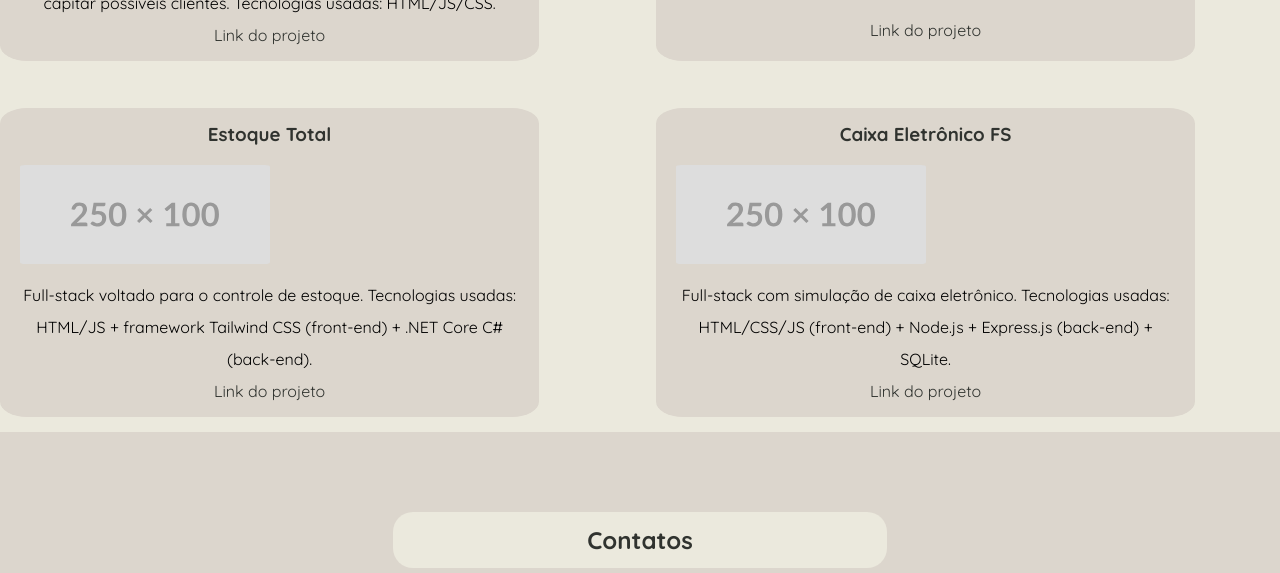
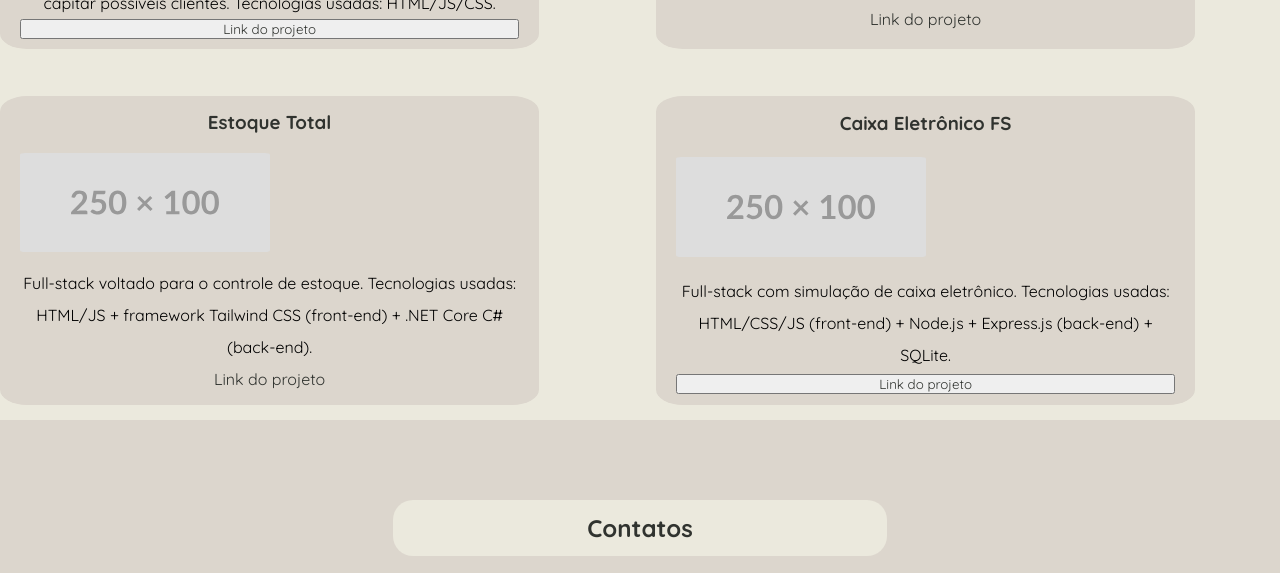
Before and after one commit to juliasantosbacelar/ProjetoPortifolio, a plain HTML site: page index.html in a window 1280 px wide. Shown: the part 1846-2419 px from the top of the page. Drawn offline with Linux system fonts and the light colour scheme; a web font is replaced by a local one.

Commit message:
mudei o botão da seção projeto

```diff
--- a/index.html
+++ b/index.html
@@ -74,7 +74,7 @@
                 <a href="https://aninha8925.github.io/Prj_MaisAmor/"><img src="imgs/maisAmor.png" alt="Imagem do site Mais Amor"></a>
 
                 <p>Aplicação totalmente front-end para ajudar a ONG Mais Amor a capitar possíveis clientes. Tecnologias usadas: HTML/JS/CSS.</p>
-                <p><a href="https://aninha8925.github.io/Prj_MaisAmor/">Link do projeto</a></p>
+                <button><a href="https://aninha8925.github.io/Prj_MaisAmor/">Link do projeto</a></p></button>
 
             </div>
 
@@ -107,7 +107,8 @@
                 <img src="imgs/250x100.svg" alt="">
 
                 <p>Full-stack com simulação de caixa eletrônico. Tecnologias usadas: HTML/CSS/JS (front-end) + Node.js + Express.js (back-end) + SQLite.</p>
-                <p><a href="#">Link do projeto</a></p>
+                <button><a href="https://aninha8925.github.io/Prj_MaisAmor/">Link do projeto</a></button>
+
 
             </div>
         </section>
```
